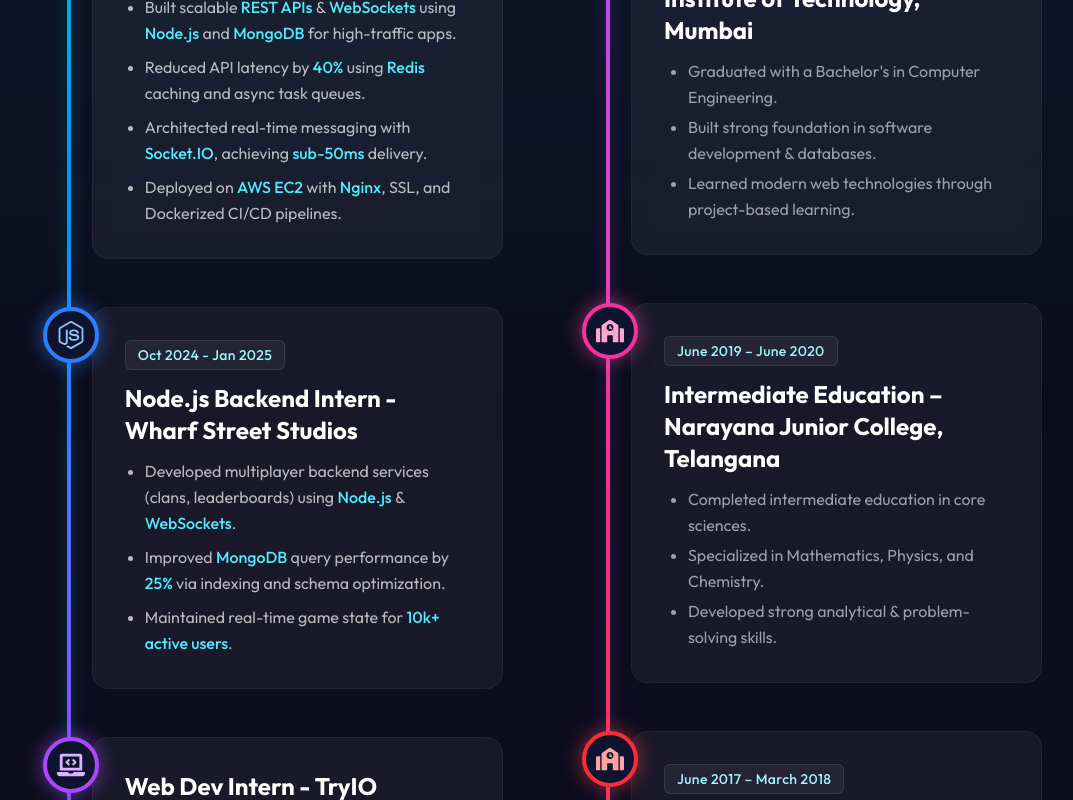
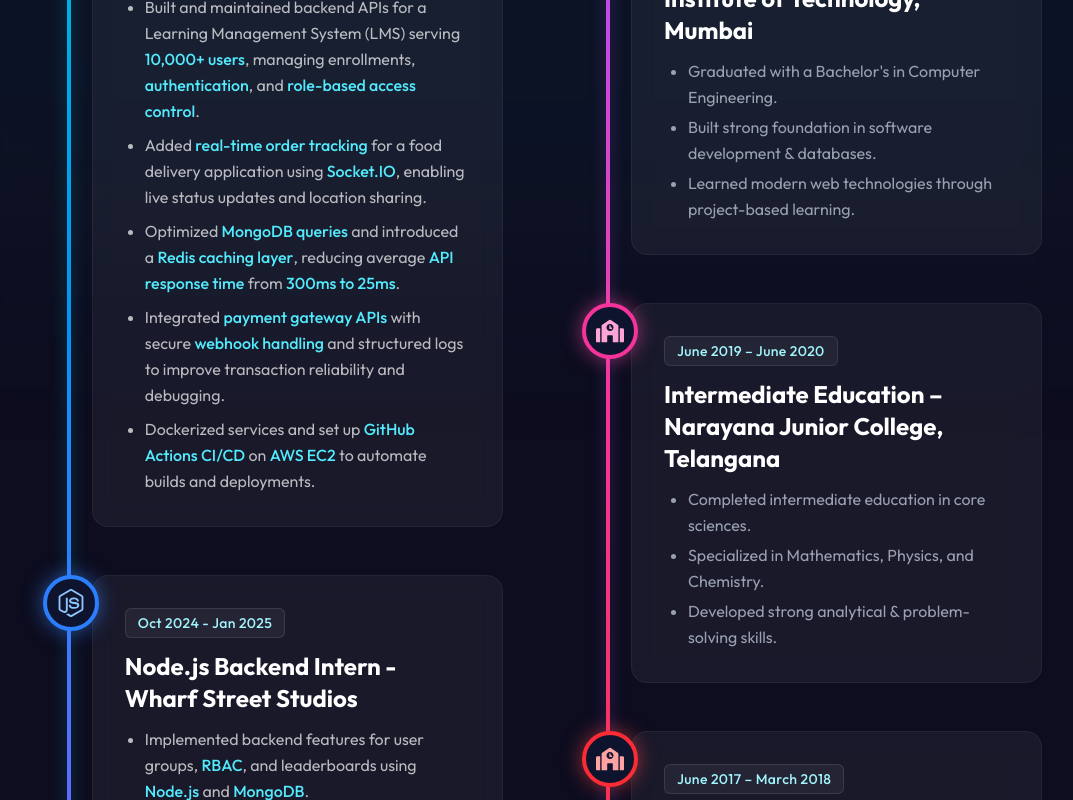
Before and after one commit to vedchaudhari/nextjs-portfolio, a Next.js app: page / in a window 1280 px wide. Shown: the part 1980-2780 px from the top of the page, without its empty margins (97-1170 px from the left). Built offline with nearby package versions, Linux system fonts and the light colour scheme.

Commit message:
feat: update resume experience descriptions with more detailed and specific accomplishments.

```diff
--- a/components/home/resume/Resume.tsx
+++ b/components/home/resume/Resume.tsx
@@ -50,16 +50,19 @@
                                 description={
                                     <ul className="list-disc pl-5 space-y-2 text-white/70 text-sm sm:text-base leading-relaxed">
                                         <li>
-                                            Built scalable <span className="text-cyan-300 font-medium">REST APIs</span> & <span className="text-cyan-300 font-medium">WebSockets</span> using <span className="text-cyan-300 font-medium">Node.js</span> and <span className="text-cyan-300 font-medium">MongoDB</span> for high-traffic apps.
+                                            Built and maintained backend APIs for a Learning Management System (LMS) serving <span className="text-cyan-300 font-medium">10,000+ users</span>, managing enrollments, <span className="text-cyan-300 font-medium">authentication</span>, and <span className="text-cyan-300 font-medium">role-based access control</span>.
                                         </li>
                                         <li>
-                                            Reduced API latency by <span className="text-cyan-300 font-medium">40%</span> using <span className="text-cyan-300 font-medium">Redis</span> caching and async task queues.
+                                            Added <span className="text-cyan-300 font-medium">real-time order tracking</span> for a food delivery application using <span className="text-cyan-300 font-medium">Socket.IO</span>, enabling live status updates and location sharing.
                                         </li>
                                         <li>
-                                            Architected real-time messaging with <span className="text-cyan-300 font-medium">Socket.IO</span>, achieving <span className="text-cyan-300 font-medium">sub-50ms</span> delivery.
+                                            Optimized <span className="text-cyan-300 font-medium">MongoDB queries</span> and introduced a <span className="text-cyan-300 font-medium">Redis caching layer</span>, reducing average <span className="text-cyan-300 font-medium">API response time</span> from <span className="text-cyan-300 font-medium">300ms to 25ms</span>.
                                         </li>
                                         <li>
-                                            Deployed on <span className="text-cyan-300 font-medium">AWS EC2</span> with <span className="text-cyan-300 font-medium">Nginx</span>, SSL, and Dockerized CI/CD pipelines.
+                                            Integrated <span className="text-cyan-300 font-medium">payment gateway APIs</span> with secure <span className="text-cyan-300 font-medium">webhook handling</span> and structured logs to improve transaction reliability and debugging.
+                                        </li>
+                                        <li>
+                                            Dockerized services and set up <span className="text-cyan-300 font-medium">GitHub Actions CI/CD</span> on <span className="text-cyan-300 font-medium">AWS EC2</span> to automate builds and deployments.
                                         </li>
                                     </ul>
                                 }
@@ -77,13 +80,16 @@
                                 description={
                                     <ul className="list-disc pl-5 space-y-2 text-white/70 text-sm sm:text-base leading-relaxed">
                                         <li>
-                                            Developed multiplayer backend services (clans, leaderboards) using <span className="text-cyan-300 font-medium">Node.js</span> & <span className="text-cyan-300 font-medium">WebSockets</span>.
+                                            Implemented backend features for user groups, <span className="text-cyan-300 font-medium">RBAC</span>, and leaderboards using <span className="text-cyan-300 font-medium">Node.js</span> and <span className="text-cyan-300 font-medium">MongoDB</span>.
                                         </li>
                                         <li>
-                                            Improved <span className="text-cyan-300 font-medium">MongoDB</span> query performance by <span className="text-cyan-300 font-medium">25%</span> via indexing and schema optimization.
+                                            Added <span className="text-cyan-300 font-medium">WebSocket-based</span> real-time updates for live events and gameplay sessions.
                                         </li>
                                         <li>
-                                            Maintained real-time game state for <span className="text-cyan-300 font-medium">10k+ active users</span>.
+                                            Improved <span className="text-cyan-300 font-medium">database performance</span> by creating indexes and optimizing <span className="text-cyan-300 font-medium">Mongoose queries</span> on high-traffic APIs.
+                                        </li>
+                                        <li>
+                                            Assisted in debugging <span className="text-cyan-300 font-medium">production issues</span> and shipping fixes to improve application stability.
                                         </li>
                                     </ul>
                                 }
```
